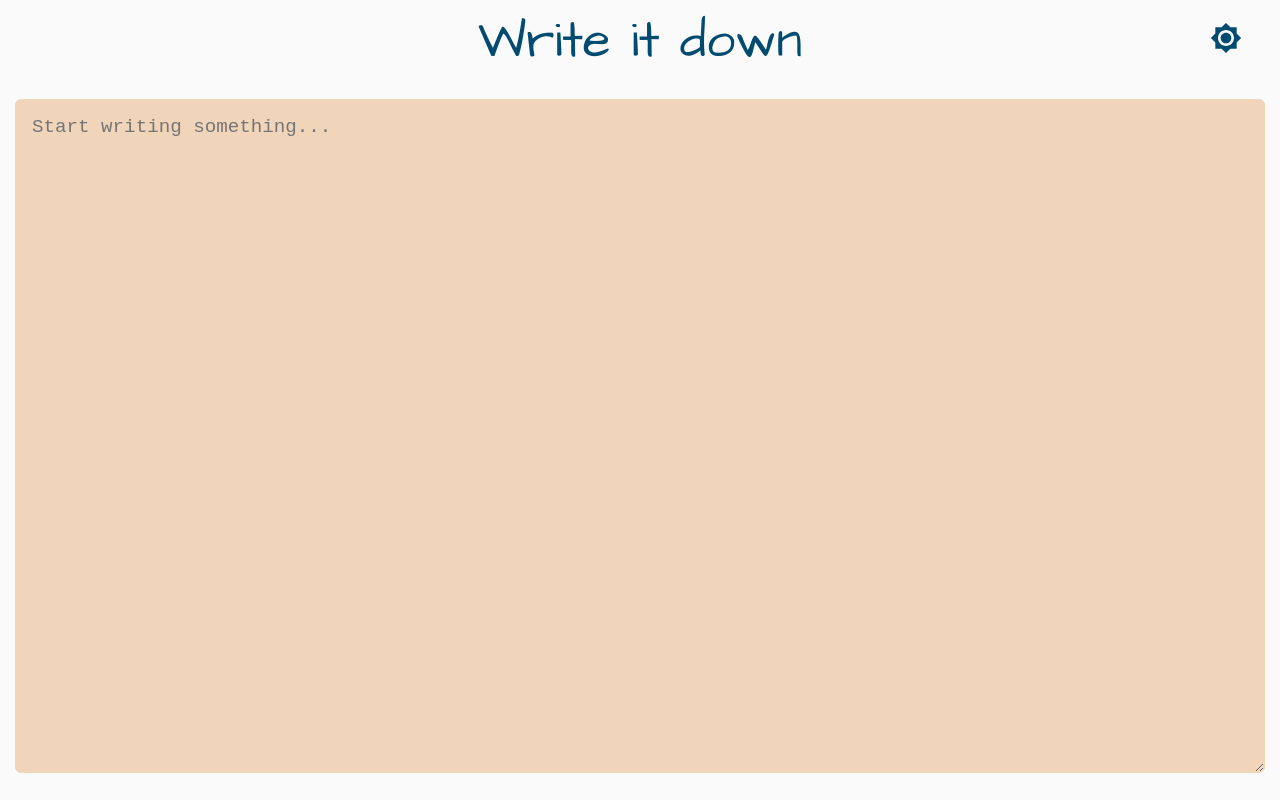
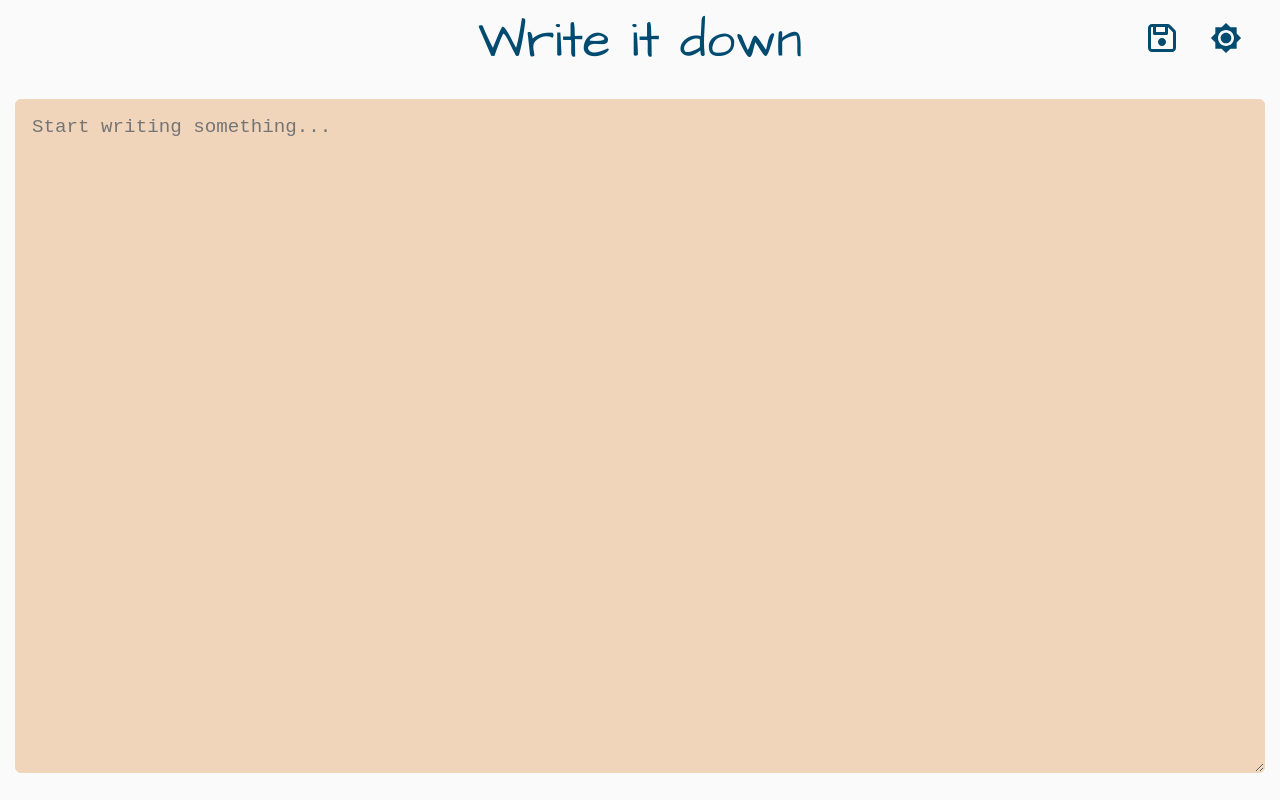
Before and after one commit to eowino/jot-it-down, a React (Vite) app: page / in a window 1280 px wide. Built offline with nearby package versions, Linux system fonts and the light colour scheme.

Commit message:
feat: toggle theme and toggle save

```diff
--- a/src/components/App.tsx
+++ b/src/components/App.tsx
@@ -1,16 +1,48 @@
 import React from 'react';
 
-import { ThemeToggle } from './ThemeToggle';
+import { SaveDisabled, SaveEnabled } from './icons';
+import { ToggleTheme } from './ToggleTheme';
+
+export const SAVE_ID = 'write_it_down_save';
+export const SAVED_CONTENT = 'write_it_down_content';
 
 export const App: React.FC = () => {
+    const [text, setText] = React.useState(localStorage.getItem(SAVED_CONTENT) ?? '');
+    const [shouldSave, setShouldSave] = React.useState(() => {
+        return localStorage.getItem(SAVE_ID) === 'true' ? true : false;
+    });
+
+    React.useEffect(() => {
+        localStorage.setItem(SAVE_ID, shouldSave.toString());
+    }, [shouldSave]);
+
+    React.useEffect(() => {
+        if (shouldSave) {
+            localStorage.setItem(SAVED_CONTENT, text);
+        } else {
+            localStorage.removeItem(SAVED_CONTENT);
+        }
+    }, [shouldSave, text]);
+
+    function toggleSaving() {
+        setShouldSave(isSaving => !isSaving);
+    }
+
     return (
         <React.Fragment>
             <header>
                 <h1>Write it down</h1>
-                <ThemeToggle />
+                <ToggleTheme />
+                <button className='btn btn-save' type='button' onClick={toggleSaving} title={`${shouldSave ? 'Disable' : 'Enable'} saving`}>
+                    {shouldSave ? <SaveEnabled /> : <SaveDisabled />}
+                </button>
             </header>
             <div className="container">
-                <textarea name="write-area" placeholder="Start writing something..."></textarea>
+                <textarea
+                    name="write-area"
+                    placeholder="Start writing something..."
+                    onChange={({ target: { value } }) => setText(value)}
+                    value={text} />
             </div>
         </React.Fragment>
     )
--- a/src/components/ThemeToggle.tsx
+++ b/src/components/ToggleTheme.tsx
@@ -1,8 +1,7 @@
 import React from 'react';
-import { HighBrightness } from '.';
 
 import { AppTheme } from '../enums';
-import { LowBrightness } from './LowBrightness';
+import { HighBrightness, LowBrightness } from './icons';
 
 export const THEME_ID = 'write_it_down_theme';
 
@@ -13,7 +12,7 @@ if (savedTheme) {
     theme = savedTheme === AppTheme.Dark ? AppTheme.Dark : AppTheme.Light;
 }
 
-export const ThemeToggle: React.FC = () => {
+export const ToggleTheme: React.FC = () => {
     const [currentTheme, setCurrentTheme] = React.useState(theme);
     const isDarkMode = currentTheme === AppTheme.Dark;
 
@@ -27,7 +26,7 @@ export const ThemeToggle: React.FC = () => {
     }
 
     return (
-        <button className='btn-theme' type='button' onClick={toggleTheme} title={`Switch to ${isDarkMode ? 'Light' : 'Dark'} mode`}>
+        <button className='btn' type='button' onClick={toggleTheme} title={`Switch to ${isDarkMode ? 'Light' : 'Dark'} mode`}>
             {isDarkMode ? <LowBrightness /> : <HighBrightness />}
         </button>
     );
--- /dev/null
+++ b/src/components/icons/SaveDisabled.tsx
@@ -0,0 +1,9 @@
+import React from 'react';
+
+export const SaveDisabled: React.FC<React.SVGProps<SVGSVGElement>> = (props) => {
+    return (
+        <svg xmlns="http://www.w3.org/2000/svg" viewBox="0 0 448 512" {...props}>
+            <path d="M224 256c-35.2 0-64 28.8-64 64c0 35.2 28.8 64 64 64c35.2 0 64-28.8 64-64C288 284.8 259.2 256 224 256zM433.1 129.1l-83.9-83.9C341.1 37.06 328.8 32 316.1 32H64C28.65 32 0 60.65 0 96v320c0 35.35 28.65 64 64 64h320c35.35 0 64-28.65 64-64V163.9C448 151.2 442.9 138.9 433.1 129.1zM128 80h144V160H128V80zM400 416c0 8.836-7.164 16-16 16H64c-8.836 0-16-7.164-16-16V96c0-8.838 7.164-16 16-16h16v104c0 13.25 10.75 24 24 24h192C309.3 208 320 197.3 320 184V83.88l78.25 78.25C399.4 163.2 400 164.8 400 166.3V416z" />
+        </svg>
+    )
+}
--- /dev/null
+++ b/src/components/icons/SaveEnabled.tsx
@@ -0,0 +1,9 @@
+import React from 'react';
+
+export const SaveEnabled: React.FC<React.SVGProps<SVGSVGElement>> = (props) => {
+    return (
+        <svg xmlns="http://www.w3.org/2000/svg" viewBox="0 0 448 512" {...props}>
+            <path d="M433.1 129.1l-83.9-83.9C342.3 38.32 327.1 32 316.1 32H64C28.65 32 0 60.65 0 96v320c0 35.35 28.65 64 64 64h320c35.35 0 64-28.65 64-64V163.9C448 152.9 441.7 137.7 433.1 129.1zM224 416c-35.34 0-64-28.66-64-64s28.66-64 64-64s64 28.66 64 64S259.3 416 224 416zM320 208C320 216.8 312.8 224 304 224h-224C71.16 224 64 216.8 64 208v-96C64 103.2 71.16 96 80 96h224C312.8 96 320 103.2 320 112V208z" />
+        </svg>
+    )
+}
--- /dev/null
+++ b/src/components/icons/index.ts
@@ -0,0 +1,4 @@
+export * from "./HighBrightness"
+export * from "./LowBrightness"
+export * from "./SaveDisabled"
+export * from "./SaveEnabled"
--- a/src/components/index.ts
+++ b/src/components/index.ts
@@ -1,3 +1,4 @@
 export * from "./App"
-export * from "./HighBrightness"
-export * from "./LowBrightness"
+export * from "./ToggleTheme"
+
+export * from "./icons"
--- a/src/main.scss
+++ b/src/main.scss
@@ -52,14 +52,18 @@ textarea {
 header {
     position: relative;
 
-    .btn-theme {
+    .btn {
         position: absolute;
         right: 2rem;
         top: 0;
     }
+
+    .btn-save {
+        right: 6rem;
+    }
 }
 
-.btn-theme {
+.btn {
     background: none;
     border: none;
     cursor: pointer;
```
Also changed, not shown: src/components/icons/HighBrightness.tsx (renamed from src/components/HighBrightness.tsx), src/components/icons/LowBrightness.tsx (renamed from src/components/LowBrightness.tsx).
